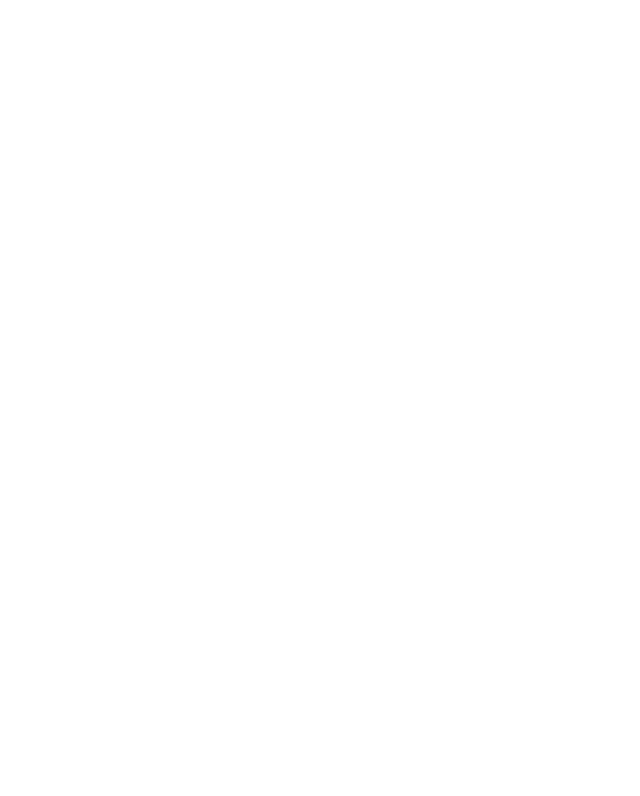
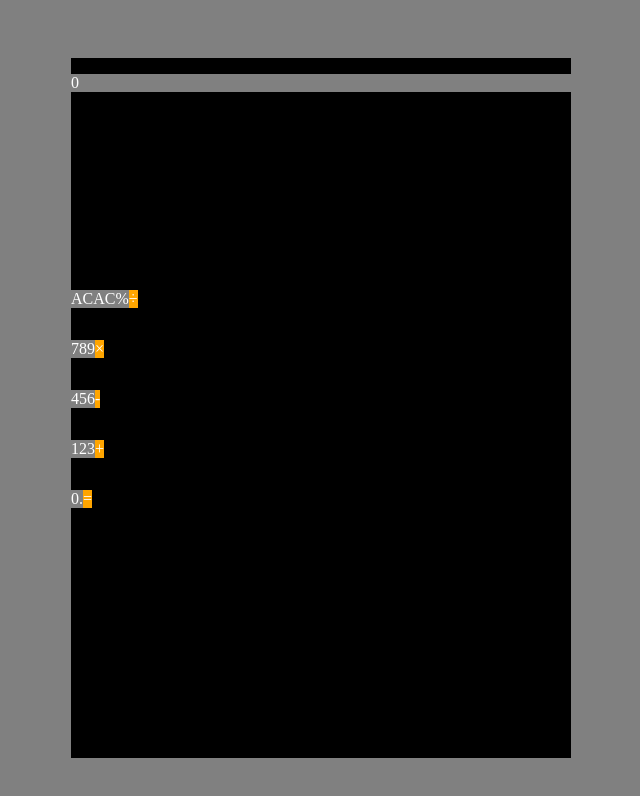
Before and after one commit to Trey-Rachall/calculator-project, a plain HTML site: page index.html in a window 1280 px wide. Shown: the whole page, without its empty margins (319-959 px from the left). Drawn offline with Linux system fonts and the light colour scheme; files that its build step writes are made by us from their sources; files whose address does not match are found by name.

Commit message:
HTML elements put in, some css done

```diff
--- a/index.html
+++ b/index.html
@@ -4,10 +4,47 @@
     <meta charset="UTF-8">
     <meta http-equiv="X-UA-Compatible" content="IE=edge">
     <meta name="viewport" content="width=device-width, initial-scale=1.0">
-    <title>Document</title>
+    <link rel="stylesheet" href="/home/trey/calculator-project/styles.css">
+    <title>Calculator</title>
 </head>
 <body>
+    <div class="calcBody">
+        <div class="numBank">
+            <p>0</p>
+        </div>
+            <div class="buttons">
+                <div class="rowOne">
+                <p>AC</p>
+                <p>AC</p>
+                <p>%</p>
+                <p class="symbol">÷</p>
+                </div>
+                <div class="rowTwo">
+                    <p>7</p>
+                    <p>8</p>
+                    <p>9</p>
+                    <p class="symbol">×</p>
+                </div>
+                <div class="rowThree">
+                    <p>4</p>
+                    <p>5</p>
+                    <p>6</p>
+                    <p class="symbol">-</p>
+                </div>
+                <div class="rowFour">
+                    <p>1</p>
+                    <p>2</p>
+                    <p>3</p>
+                    <p class="symbol">+</p>
+                </div>
+                <div class="rowFive">
+                    <p>0</p>
+                    <p>.</p>
+                    <p class="symbol">=</p>
+                </div>
+            </div>
 
+    </div>
 <script src="/home/trey/calculator-project/javascript.js"></script>
 </body>
 </html>
--- a/javascript.js
+++ b/javascript.js
@@ -1,4 +1,9 @@
-let firstNumber =
+/* variables for the input */
+let firstNumber = null;
+let operator = null;
+let secondNumber = null;
+
+
 function add(numberOne, numberTwo) {
    let addSolution = numberOne + numberTwo;
    return addSolution;
@@ -21,3 +26,7 @@ function divide(numberOne, numberTwo) {
    let divideSolution = numberOne/numberTwo;
    return divideSolution;
 };
+
+function operate(operator, numberOne, numberTwo) {
+
+};
--- a/styles.css
+++ b/styles.css
@@ -0,0 +1,57 @@
+body {
+    background-color: grey;
+    display: flex;
+    justify-content: center;
+    align-items: center;
+    height: 100vh;
+    flex-grow: 1;
+}
+
+p   {
+  background-color: grey;
+  color: white;
+
+}
+
+.calcBody {
+    width: 500px;
+    height: 700px;
+    background-color: black;
+}
+
+.numBank {
+    height: 200px;
+}
+
+.symbol {
+    background-color: orange;
+}
+
+.buttons {
+
+
+}
+
+.rowOne {
+    display: flex;
+
+}
+
+.rowTwo {
+    display: flex;
+
+}
+
+.rowThree {
+    display: flex;
+
+}
+
+.rowFour {
+    display: flex;
+
+}
+
+.rowFive {
+    display: flex;
+}
```
